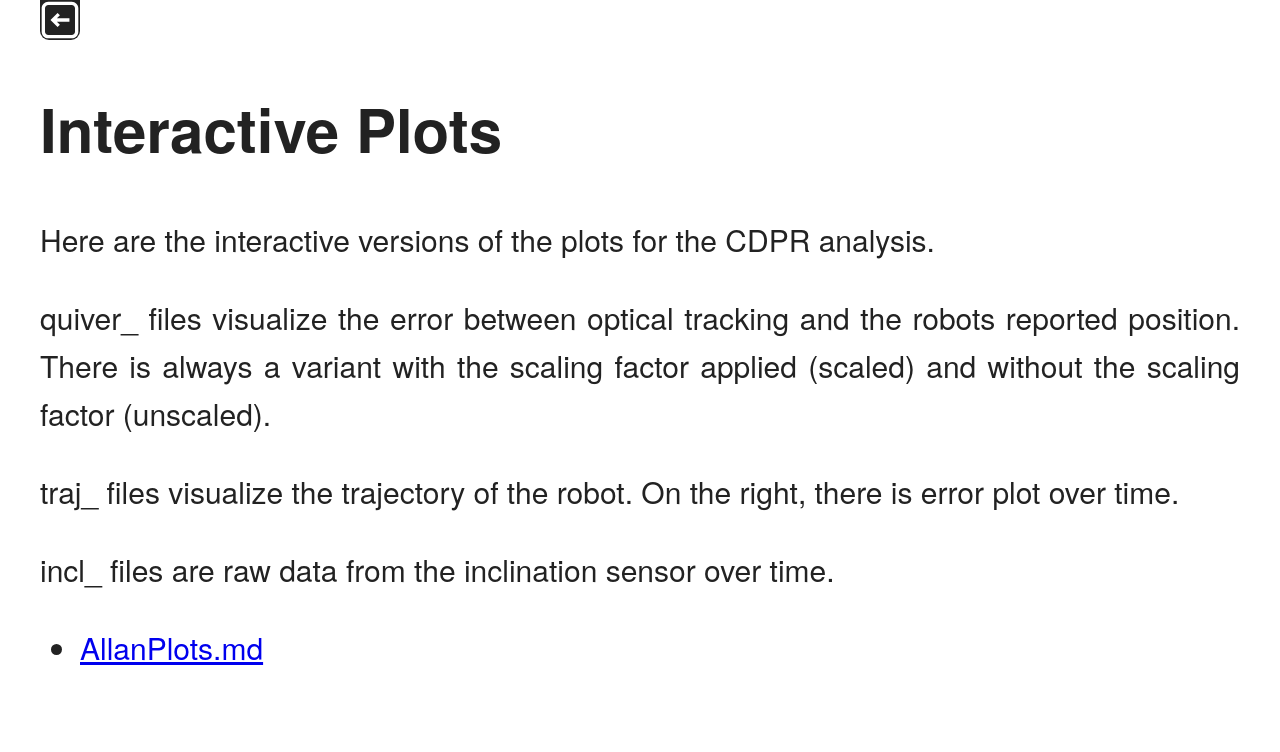
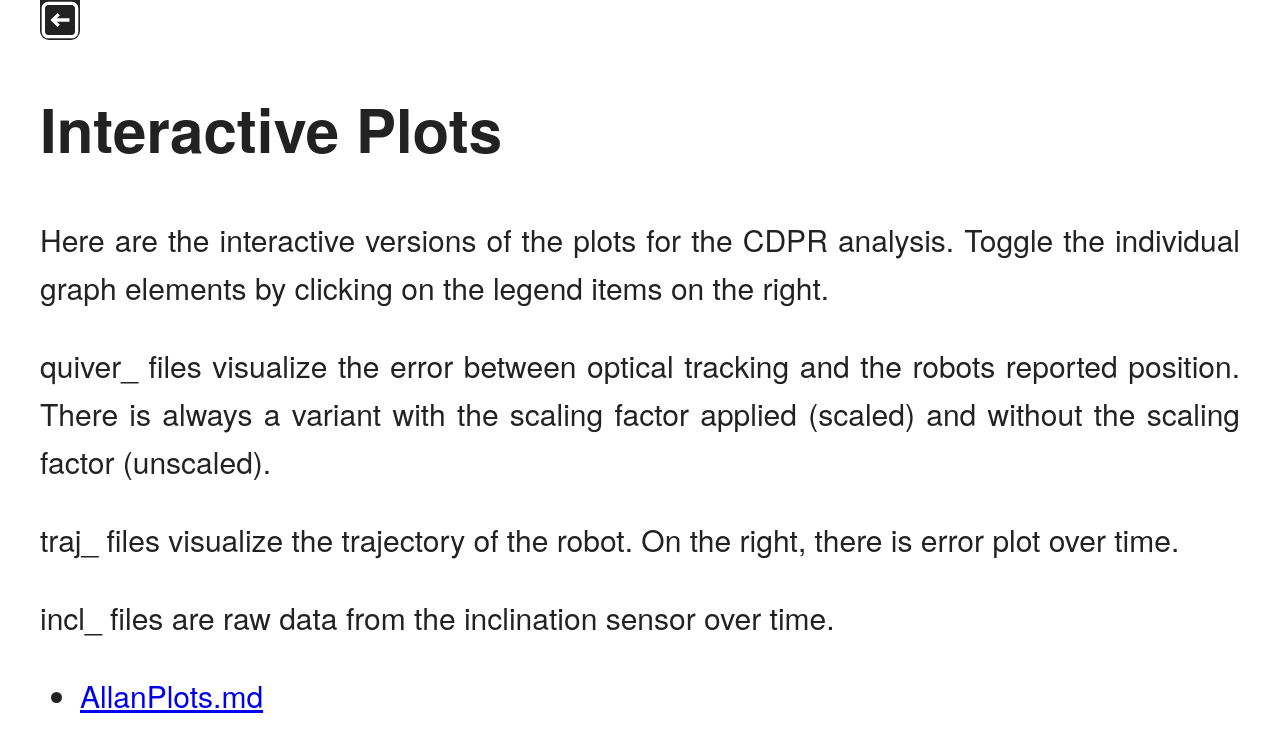
Before and after one commit to missing-user/plotly-graphs, a Jekyll site: the page built from index.md, in a window 1280 px wide. Shown: the top 752 px of the page. Built offline with Jekyll 4.4.1, drawn with Linux system fonts in a browser that asks for light colours; a style sheet for code colours, icons or effects is not loaded.

Commit message:
extended explanation

```diff
--- a/index.md
+++ b/index.md
@@ -7,7 +7,7 @@ description: A bunch of Plotly graphs
 
 # Interactive Plots
 
-Here are the interactive versions of the plots for the CDPR analysis.
+Here are the interactive versions of the plots for the CDPR analysis. Toggle the individual graph elements by clicking on the legend items on the right.
 
 quiver\_ files visualize the error between optical tracking and the robots reported position. There is always a variant with the scaling factor applied (scaled) and without the scaling factor (unscaled).
 
```
